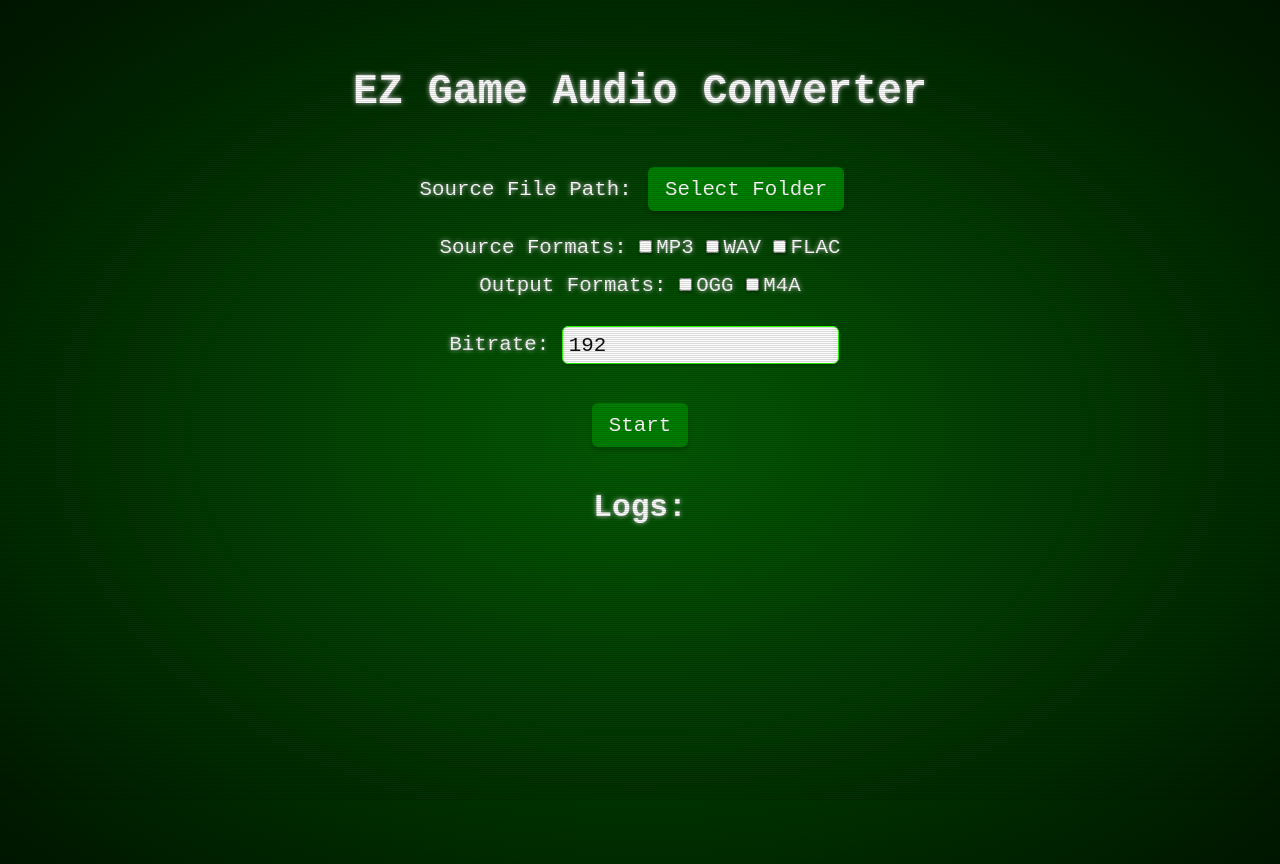
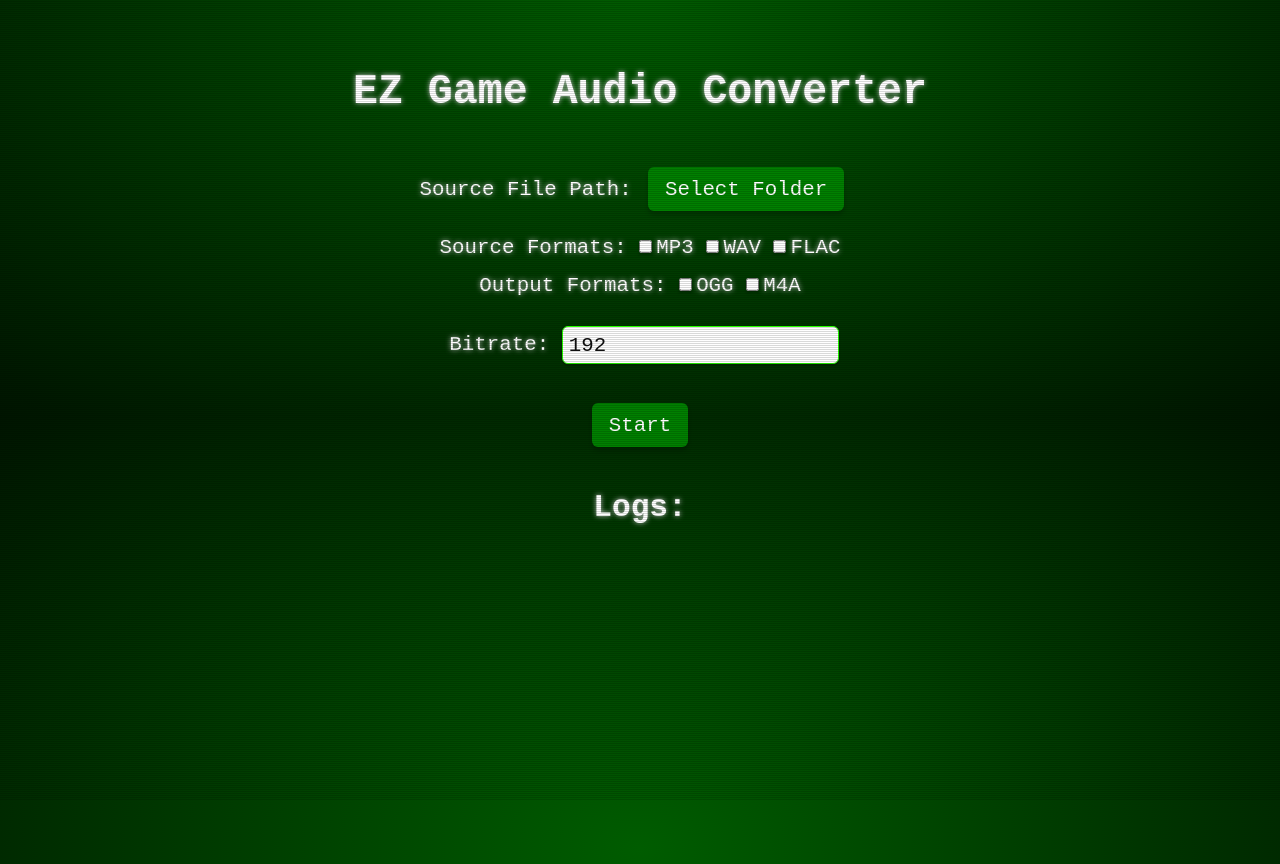
Before and after one commit to SpaceFoon/Ez-Game-Audio-Conversion, a React (Vite) app in the folder Ez Game Audio Converter/: page / in a window 1280 px wide. Built offline with nearby package versions, Linux system fonts and the light colour scheme.

Commit message:
cheap animation

```diff
--- a/Ez Game Audio Converter/src/App.jsx
+++ b/Ez Game Audio Converter/src/App.jsx
@@ -14,11 +14,11 @@ function App() {
 
   useEffect(() => {greet()}, []);
 
-  let filePath;
-  let [fileType, setFileType] = useState("");
-  let [bitrate, setBitrate] = useState("");
-  let [outputType, setOutputType] = useState("");
-  let [logs, setLogs] = useState([]);
+  const [filePath, setFilePath] = useState("");
+  const [fileType, setFileType] = useState("");
+  const [bitrate, setBitrate] = useState("");
+  const [outputType, setOutputType] = useState("");
+  const [logs, setLogs] = useState([]);
 
   const handleStart = async () => {
     const confirmed2 = await ask('This action cannot be reverted. Are you sure?', { title: 'Think about it', type: 'warning' });
@@ -37,13 +37,15 @@ function App() {
   const handleSelectFolder = async () => {
     try {
       const dir = audioDir()
-      filePath = await open({
+      const fPath = await open({
         //multiple: true, one day
         defaultPath: `${dir}`,
         multiple: false,
         recursive: true,
         directory: true,
       });
+      console.log('fPath', fPath);
+      setFilePath(fPath);
     } catch (error) {
       console.error("Error selecting folder:", error);
     }
--- a/Ez Game Audio Converter/src/app.scss
+++ b/Ez Game Audio Converter/src/app.scss
@@ -1,16 +1,20 @@
+@keyframes crt {
+  from {background-position-y: -1000vh}
+  to { background-position-y: 1000vh }
+}
 
 body {
   background-color: black;
-    background-image: radial-gradient(
-      rgba(0, 123, 0, 0.75), black 130%
-    );
+  background-image: radial-gradient(rgba(0, 123, 0, 0.75), black 130%);
+  background-repeat: repeat-y;
   height: 100vh;
   margin: 0;
-    overflow:hidden;
+  overflow: hidden;
   padding: 2rem;
   color: white;
   font: 1.3rem Inconsolata, monospace;
   text-shadow: 0 0 5px #C8C8C8;
+
   &::after {
     content: "";
     position: absolute;
@@ -18,20 +22,27 @@ body {
     left: 0;
     width: 100vw;
     height: 100vh;
-      background: repeating-linear-gradient(
-        0deg,
+    background: repeating-linear-gradient(0deg,
         rgba(black, 0.15),
         rgba(black, 0.15) 1px,
         transparent 1px,
-        transparent 2px
-      );
+        transparent 2px);
     pointer-events: none;
+    background-repeat: repeat-y;
   }
+
+  animation-name: crt;
+  animation-duration: 5s;
+  animation-iteration-count: infinite;
+  animation-direction: alternate;
+  animation-timing-function: linear;
 }
+
 ::selection {
   background: #90c786;
   text-shadow: 4px;
 }
+
 pre {
   margin: 0;
 }
```
Lines whose indentation alone changed are shown as unchanged.
